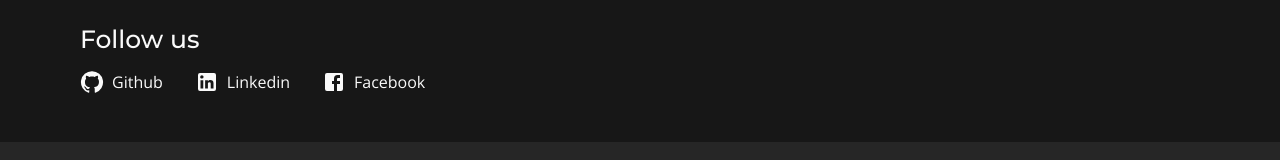
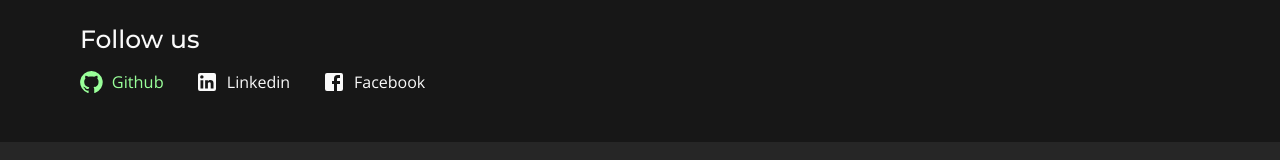
Before and after one commit to al-imam/lpi, a React (Vite) app: page /complain in a window 1280 px wide. In both pictures the pointer is over the link "Github". Shown: the part 581-741 px from the top of the page. Built offline with nearby package versions, Linux system fonts and the light colour scheme.

Commit message:
add focus-visible effect on links

```diff
--- a/src/components/Footer/footer.module.css
+++ b/src/components/Footer/footer.module.css
@@ -32,6 +32,10 @@
 
 .logoImage {
   width: 8rem;
+}
+
+.logoImage:focus-visible {
+  filter: brightness(1.5);
 }
 
 .logoImage img {
@@ -71,6 +75,10 @@
   row-gap: 0.5rem;
 }
 
+.linkItem {
+  width: max-content;
+}
+
 .footerCopyRight {
   grid-column: 1 / -1;
   background-color: var(--gray-800);
@@ -86,5 +94,23 @@
 
 .footerCopyRight a {
   color: var(--primary);
+}
+
+.socialItem:focus-visible,
+.socialItem:hover {
+  color: var(--primary);
+  transform: scale(1.02);
+  transition: transform 200ms ease-out;
+}
+
+.linkItem a:focus-visible,
+.linkItem:hover {
   text-decoration: underline;
+  color: var(--primary);
 }
+
+.footerCopyRight a:focus-visible,
+.footerCopyRight a:hover {
+  text-decoration: underline;
+  filter: brightness(1.2);
+}
```
